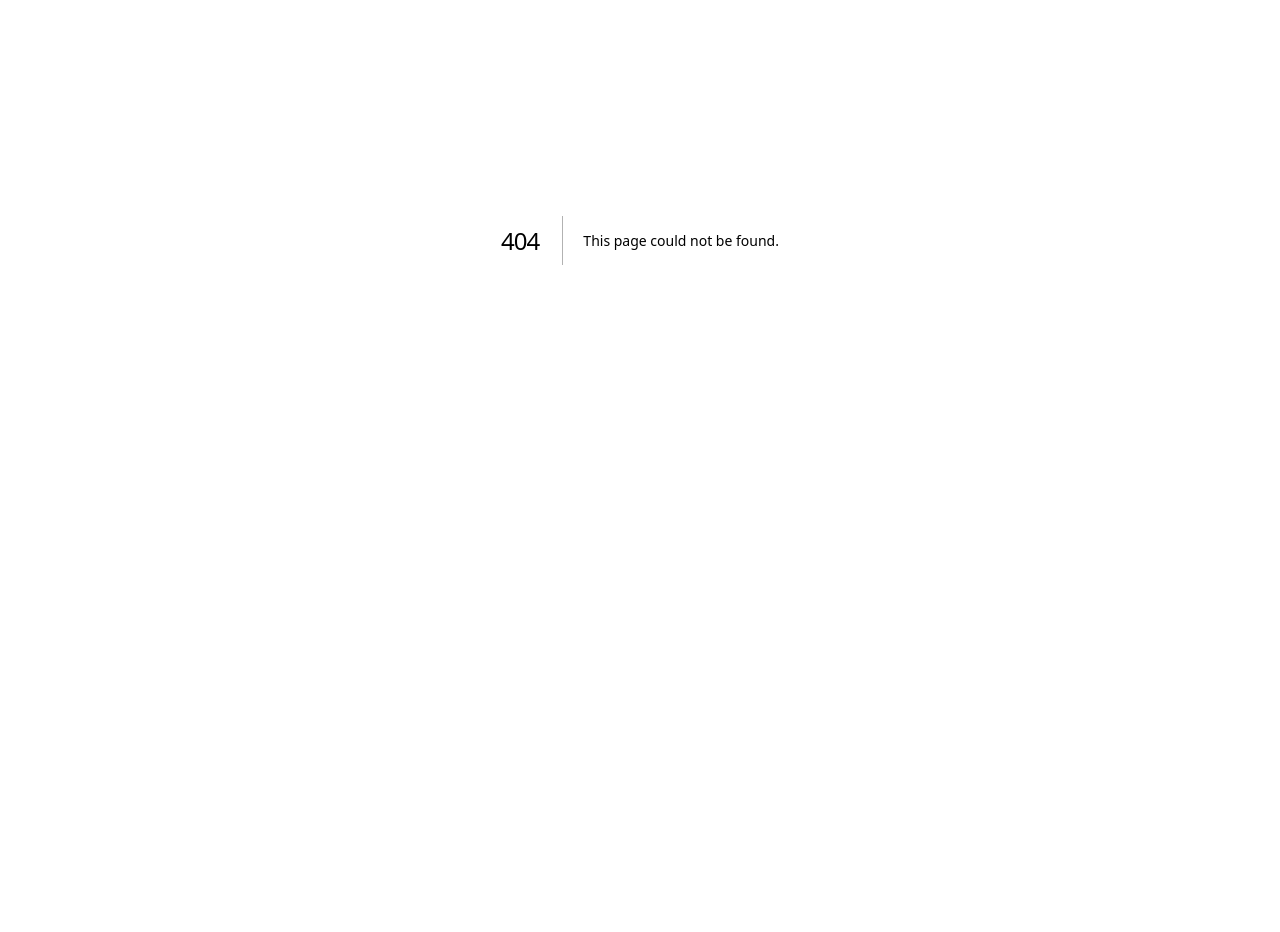
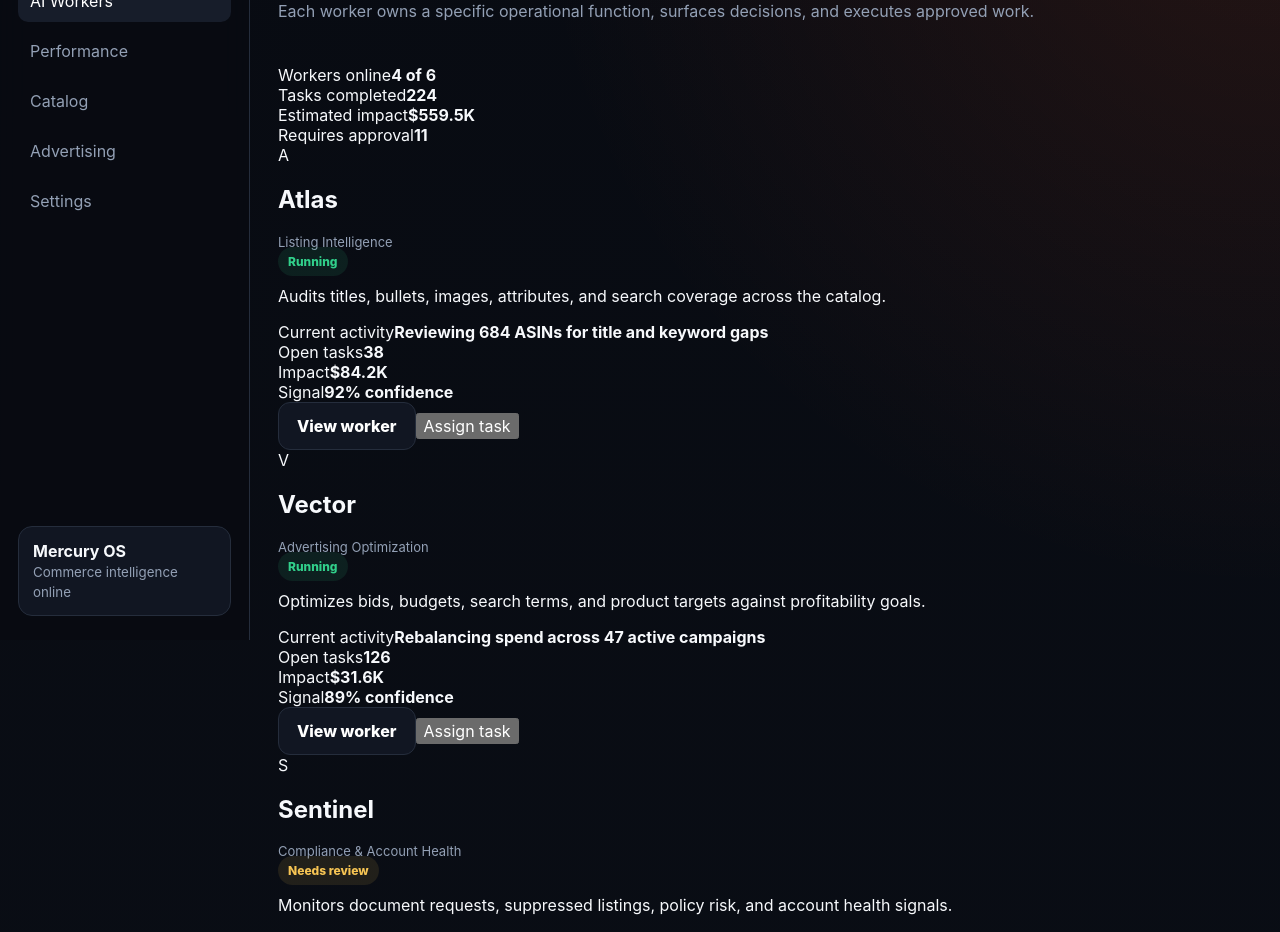
Before and after one commit to Jaytarder/merchantflare, a Next.js app: page /workers in a window 1280 px wide. Before the commit this address had no page. Shown: the part 160-1092 px from the top of the page. Before the commit the page ends 800 px from the top, so only its background shows below. Built offline with nearby package versions, Linux system fonts and the light colour scheme.

Commit message:
Add polished Mercury AI Workers page

```diff
--- /dev/null
+++ b/app/workers/page.tsx
@@ -0,0 +1,190 @@
+import AppShell from "../components/AppShell";
+
+const workers = [
+  {
+    name: "Atlas",
+    role: "Listing Intelligence",
+    summary: "Audits titles, bullets, images, attributes, and search coverage across the catalog.",
+    status: "Running",
+    statusClass: "live",
+    accent: "A",
+    tasks: 38,
+    impact: "$84.2K",
+    signal: "92% confidence",
+    current: "Reviewing 684 ASINs for title and keyword gaps",
+  },
+  {
+    name: "Vector",
+    role: "Advertising Optimization",
+    summary: "Optimizes bids, budgets, search terms, and product targets against profitability goals.",
+    status: "Running",
+    statusClass: "live",
+    accent: "V",
+    tasks: 126,
+    impact: "$31.6K",
+    signal: "89% confidence",
+    current: "Rebalancing spend across 47 active campaigns",
+  },
+  {
+    name: "Sentinel",
+    role: "Compliance & Account Health",
+    summary: "Monitors document requests, suppressed listings, policy risk, and account health signals.",
+    status: "Needs review",
+    statusClass: "review",
+    accent: "S",
+    tasks: 17,
+    impact: "$225.6K",
+    signal: "5 critical alerts",
+    current: "Escalating missing compliance documents on 5 ASINs",
+  },
+  {
+    name: "Oracle",
+    role: "Forecasting & Inventory",
+    summary: "Forecasts demand, identifies stock risk, and recommends replenishment by channel.",
+    status: "Running",
+    statusClass: "live",
+    accent: "O",
+    tasks: 22,
+    impact: "$142.8K",
+    signal: "94% confidence",
+    current: "Updating 8-week demand and weeks-of-supply models",
+  },
+  {
+    name: "Forge",
+    role: "Creative Production",
+    summary: "Produces image briefs, creative concepts, and conversion-focused PDP content plans.",
+    status: "Idle",
+    statusClass: "idle",
+    accent: "F",
+    tasks: 9,
+    impact: "$18.4K",
+    signal: "Ready for work",
+    current: "Waiting for the next creative production queue",
+  },
+  {
+    name: "Pulse",
+    role: "Executive Reporting",
+    summary: "Turns operational and financial data into concise reports, alerts, and action plans.",
+    status: "Scheduled",
+    statusClass: "scheduled",
+    accent: "P",
+    tasks: 12,
+    impact: "$56.9K",
+    signal: "Next run 8:00 AM",
+    current: "Preparing weekly executive performance brief",
+  },
+];
+
+const queue = [
+  { priority: "Critical", task: "Resolve compliance document gaps", owner: "Sentinel", due: "Today" },
+  { priority: "High", task: "Reallocate spend from inefficient campaigns", owner: "Vector", due: "Today" },
+  { priority: "High", task: "Prevent stockout on top 12 ASINs", owner: "Oracle", due: "2 days" },
+  { priority: "Medium", task: "Rewrite low-converting product titles", owner: "Atlas", due: "3 days" },
+];
+
+export default function WorkersPage() {
+  return (
+    <AppShell active="workers">
+      <header className="topbar workers-header">
+        <div>
+          <div className="eyebrow">Mercury AI Workforce</div>
+          <h1>AI workers built for commerce operations.</h1>
+          <p className="muted page-lead">
+            Each worker owns a specific operational function, surfaces decisions, and executes approved work.
+          </p>
+        </div>
+        <button className="btn primary" type="button">Assign a task</button>
+      </header>
+
+      <section className="workers-summary">
+        <article className="summary-stat">
+          <span>Workers online</span>
+          <strong>4 of 6</strong>
+        </article>
+        <article className="summary-stat">
+          <span>Tasks completed</span>
+          <strong>224</strong>
+        </article>
+        <article className="summary-stat">
+          <span>Estimated impact</span>
+          <strong>$559.5K</strong>
+        </article>
+        <article className="summary-stat">
+          <span>Requires approval</span>
+          <strong>11</strong>
+        </article>
+      </section>
+
+      <section className="worker-grid" aria-label="Mercury AI workers">
+        {workers.map((worker) => (
+          <article className="worker-card" key={worker.name}>
+            <div className="worker-card-top">
+              <div className="worker-identity">
+                <div className="worker-avatar">{worker.accent}</div>
+                <div>
+                  <h2>{worker.name}</h2>
+                  <div className="worker-role">{worker.role}</div>
+                </div>
+              </div>
+              <span className={`badge ${worker.statusClass}`}>{worker.status}</span>
+            </div>
+
+            <p className="worker-summary">{worker.summary}</p>
+
+            <div className="worker-current">
+              <span>Current activity</span>
+              <strong>{worker.current}</strong>
+            </div>
+
+            <div className="worker-metrics">
+              <div>
+                <span>Open tasks</span>
+                <strong>{worker.tasks}</strong>
+              </div>
+              <div>
+                <span>Impact</span>
+                <strong>{worker.impact}</strong>
+              </div>
+              <div>
+                <span>Signal</span>
+                <strong>{worker.signal}</strong>
+              </div>
+            </div>
+
+            <div className="worker-actions">
+              <button className="btn secondary compact" type="button">View worker</button>
+              <button className="text-button" type="button">Assign task</button>
+            </div>
+          </article>
+        ))}
+      </section>
+
+      <section className="card task-queue">
+        <div className="section-title">
+          <div>
+            <div className="eyebrow">Priority queue</div>
+            <h2>Work requiring attention</h2>
+          </div>
+          <span className="muted">4 priority actions</span>
+        </div>
+
+        <div className="queue-table" role="table" aria-label="Priority task queue">
+          <div className="queue-row queue-head" role="row">
+            <span>Priority</span>
+            <span>Task</span>
+            <span>Owner</span>
+            <span>Due</span>
+          </div>
+          {queue.map((item) => (
+            <div className="queue-row" role="row" key={item.task}>
+              <span><span className={`priority ${item.priority.toLowerCase()}`}>{item.priority}</span></span>
+              <strong>{item.task}</strong>
+              <span className="muted">{item.owner}</span>
+              <span>{item.due}</span>
+            </div>
+          ))}
+        </div>
+      </section>
+    </AppShell>
+  );
+}
```
